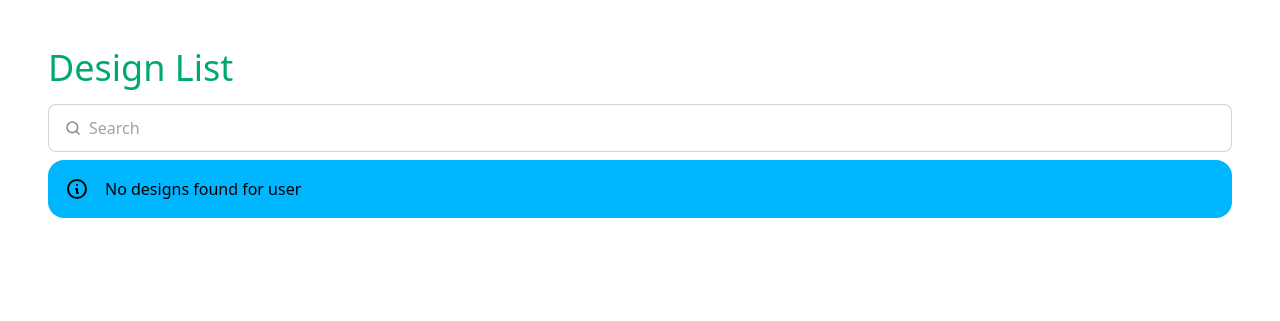
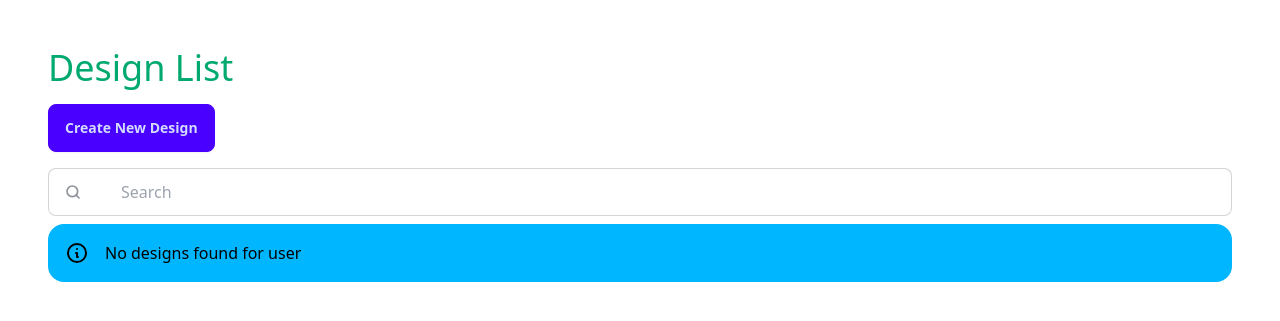
Before and after one commit to seanmahoneyx/ninja, a Django app: page / in a window 1280 px wide. Shown: the top 321 px of the page. Run offline with Django 5.2, Linux system fonts and the light colour scheme; the visitor is signed in with stand-in values (Sample User, id 1); data that the repository does not hold is empty; some libraries are stand-ins or nearby versions.

Commit message:
been working a lot on this, added a modal to create and submit a new design and added an x button to close the modal

```diff
--- a/designs/forms.py
+++ b/designs/forms.py
@@ -1 +1,118 @@
 from django import forms
+from .models import Design
+
+class DesignForm(forms.ModelForm):
+    customer = forms.CharField(
+        widget=forms.TextInput(attrs={
+            'class': 'input input-bordered w-full',
+            'placeholder': 'Customer'
+        })
+    )
+    ident = forms.CharField(
+        widget=forms.TextInput(attrs={
+            'class': 'input input-bordered w-full',
+            'placeholder': 'Ident'
+        })
+    )
+    style = forms.CharField(
+        widget=forms.TextInput(attrs={
+            'class': 'input input-bordered w-full',
+            'placeholder': 'Style'
+        })
+    )
+    length = forms.DecimalField(
+        widget=forms.NumberInput(attrs={
+            'class': 'input input-bordered w-full',
+            'placeholder': 'Length'
+        })
+    )
+    width = forms.DecimalField(
+        widget=forms.NumberInput(attrs={
+            'class': 'input input-bordered w-full',
+            'placeholder': 'Width'
+        })
+    )
+    depth = forms.DecimalField(
+        widget=forms.NumberInput(attrs={
+            'class': 'input input-bordered w-full',
+            'placeholder': 'Depth'
+        })
+    )
+    test = forms.CharField(
+        widget=forms.TextInput(attrs={
+            'class': 'input input-bordered w-full',
+            'placeholder': 'Test'
+        })
+    )
+    flute = forms.CharField(
+        widget=forms.TextInput(attrs={
+            'class': 'input input-bordered w-full',
+            'placeholder': 'Flute'
+        })
+    )
+    paper = forms.CharField(
+        widget=forms.TextInput(attrs={
+            'class': 'input input-bordered w-full',
+            'placeholder': 'Paper'
+        })
+    )
+    samples_required = forms.BooleanField(
+        required=False,
+        widget=forms.CheckboxInput(attrs={
+            'class': 'checkbox'
+        })
+    )
+    num_samples_requested = forms.IntegerField(
+        required=False,
+        widget=forms.NumberInput(attrs={
+            'class': 'input input-bordered w-full',
+            'placeholder': 'Number of Samples Requested'
+        })
+    )
+    ard_required = forms.BooleanField(
+        required=False,
+        widget=forms.CheckboxInput(attrs={
+            'class': 'checkbox'
+        })
+    )
+    pdf_required = forms.BooleanField(
+        required=False,
+        widget=forms.CheckboxInput(attrs={
+            'class': 'checkbox'
+        })
+    )
+    eps_required = forms.BooleanField(
+        required=False,
+        widget=forms.CheckboxInput(attrs={
+            'class': 'checkbox'
+        })
+    )
+    dxf_required = forms.BooleanField(
+        required=False,
+        widget=forms.CheckboxInput(attrs={
+            'class': 'checkbox'
+        })
+    )
+    cape_required = forms.BooleanField(
+        required=False,
+        widget=forms.CheckboxInput(attrs={
+            'class': 'checkbox'
+        })
+    )
+    notes = forms.CharField(
+        required=False,
+        widget=forms.Textarea(attrs={
+            'class': 'textarea textarea-bordered w-full',
+            'placeholder': 'Notes'
+        })
+    )
+
+
+    class Meta:
+        model = Design
+        fields = (
+        'customer','ident','style','length','width','depth',
+        'test','flute','paper','samples_required','num_samples_requested',
+        'ard_required','pdf_required','eps_required','dxf_required',
+        'cape_required','notes',
+                )
--- a/designs/templates/base.html
+++ b/designs/templates/base.html
@@ -17,5 +17,8 @@
         {% endblock %}
     </div>
 
+    {% block script %}
+    {% endblock %}
+
 </body>
 </html>
--- a/designs/templates/designs.html
+++ b/designs/templates/designs.html
@@ -4,6 +4,10 @@
 
 <div>
     <h1 class="text-4xl text-success mb-4">Design List</h1>
+    <button class="btn btn-primary mb-4" onclick="design_modal.showModal()">
+        Create New Design
+    </button>
+    {% include 'partials/add-design-modal.html' %}
 
     <label class="input input-bordered flex items-center gap-2 mb-2">
         <svg class="h-[1em] opacity-50" xmlns="http://www.w3.org/2000/svg" viewBox="0 0 24 24">
@@ -18,14 +22,18 @@
         <path d="m21 21-4.3-4.3"></path>
         </g>
         </svg>
+        {% include 'partials/spinner.html' %}
         <input
             type="search"
             class="grow"
             required placeholder="Search"
             name="search"
             hx-get="{% url 'search' %}"
-            hx-trigger="keyup delay:0.3s"
+            hx-trigger="keyup delay:500ms"
             hx-target="#designs-list"
+            hx-indicator="#spinner"
+            hx-on::before-request="document.getElementById('designs-list').style.opacity=0.4"
+            hx-on::after-request="document.getElementById('designs-list').style.opacity=1.0"
             />
     </label>
 
@@ -34,3 +42,17 @@
 </div>
 
 {% endblock %}
+
+{% block script %}
+<script>document.addEventListener('DOMContentLoaded', () => {
+        const dialog = document.getElementById('design_modal');
+        const closeBtn = document.getElementById('close-design-modal');
+
+        if (dialog && closeBtn) {
+            closeBtn.addEventListener('click', () => {
+                dialog.close();
+            });
+        }
+    });
+</script>
+{% endblock %}
--- /dev/null
+++ b/designs/templates/partials/add-design-modal.html
@@ -0,0 +1,37 @@
+<dialog id="design_modal" class="modal">
+    <div class="modal-box">
+        <button type="button" id="close-design-modal" class="btn btn-sm btn-circle btn-ghost absolute right-2 top-2">✕</button>
+
+        <h3 class="font-bold text-lg mb-4">Add New Design</h3>
+
+
+        <form method="post" class="mb-4">
+
+            {% csrf_token %}
+
+            {% for field in form %}
+                <div class="form-control w-full mb-4">
+                    <label class="label {% if field.field.widget.input_type == 'checkbox' %}cursor-pointer{% endif %}">
+                    {% if field.field.widget.input_type == 'checkbox' %}
+                        <span class="label-text">{{ field.label }}</span>
+                        {{ field }}
+                    {% else %}
+                        <span class="label-text">{{ field.label }}</span>
+                    </label>
+                    {{ field }}
+                    {% endif %}
+
+                    {% if field.errors %}
+                    <label class="label text-error">
+                        {{ field.errors }}
+                    </label>
+                    {% endif %}
+                </div>
+            {% endfor %}
+
+            <div class="mt-4">
+                <button type="submit" class="btn btn-primary">Create Design</button>
+            </div>
+        </form>
+    </div>
+</dialog>
--- /dev/null
+++ b/designs/templates/partials/spinner.html
@@ -0,0 +1,2 @@
+<span class="loading loading-spinner text-success htmx-indicator"
+id="spinner"></span>
--- a/designs/views.py
+++ b/designs/views.py
@@ -3,15 +3,22 @@ from django.contrib.auth.decorators import login_required
 from django.db.models import Q
 from .models import Design
 
+from designs.forms import DesignForm
+
 @login_required
 def index(request):
     designs = Design.objects.all().order_by('-design_num')
-    context = {'designs': designs}
+    context = {'designs': designs,
+               'form': DesignForm()
+               }
     return render(request, 'designs.html', context)
 
 
 @login_required
 def search_designs(request):
+    # for testing spinner and opacity changes on searches
+    # import time
+    # time.sleep(1)
     query = request.GET.get('search', '')
 
     designs = Design.objects.filter(
--- a/users/models.py
+++ b/users/models.py
@@ -4,27 +4,30 @@ from django.contrib.auth.models import AbstractBaseUser, BaseUserManager, Permis
 from django.db import models
 from django.utils import timezone
 
+class UserManager(BaseUserManager):
+    def create_user(self, username, email=None, password=None, **extra_fields):
+        if not username:
+            raise ValueError("The Username field is required")
 
-# class CustomUserManager(BaseUserManager):
-#     def create_user(self, email, password=None, **extra_fields):
-#         if not email:
-#             raise ValueError("Users must have an email address")
+        email = self.normalize_email(email) if email else None
+        user = self.model(username=username, email=email, **extra_fields)
+        user.set_password(password)
+        user.save(using=self._db)
+        return user
 
-#         email = self.normalize_email(email)
-#         user = self.model(email=email, **extra_fields)
-#         user.set_password(password)
-#         user.save(using=self._db)
-#         return user
+    def create_superuser(self, username, email=None, password=None, **extra_fields):
+        extra_fields.setdefault('is_staff', True)
+        extra_fields.setdefault('is_superuser', True)
 
-#     def create_superuser(self, email, password=None, **extra_fields):
-#         extra_fields.setdefault('is_staff', True)
-#         extra_fields.setdefault('is_superuser', True)
+        if extra_fields.get('is_staff') is not True:
+            raise ValueError("Superuser must have is_staff=True.")
+        if extra_fields.get('is_superuser') is not True:
+            raise ValueError("Superuser must have is_superuser=True.")
 
-#         return self.create_user(email, password, **extra_fields)
-
+        return self.create_user(username, email, password, **extra_fields)
 
 class CustomUser(AbstractBaseUser, PermissionsMixin):
-    email = models.EmailField(unique=True)
+    email = models.EmailField(unique=True, null=True, blank=True)
     username = models.CharField(max_length=150, unique=True)
     first_name = models.CharField(max_length=30, blank=True)
     last_name = models.CharField(max_length=30, blank=True)
@@ -32,10 +35,58 @@ class CustomUser(AbstractBaseUser, PermissionsMixin):
     is_staff = models.BooleanField(default=False)
     date_joined = models.DateTimeField(default=timezone.now)
 
-    # objects = CustomUserManager()
+    objects = UserManager()
 
     USERNAME_FIELD = 'username'
-    # REQUIRED_FIELDS = []
+    REQUIRED_FIELDS = ['email']  # Still needed for createsuperuser
 
     def __str__(self):
         return self.username
+
+
+
+
+# # accounts/models.py
+
+# from django.contrib.auth.models import AbstractBaseUser, DefaultUserManager, PermissionsMixin
+# from django.db import models
+# from django.utils import timezone
+
+
+# # class CustomUserManager(BaseUserManager):
+# #     def create_user(self, email, password=None, **extra_fields):
+# #         if not email:
+# #             raise ValueError("Users must have an email address")
+
+# #         email = self.normalize_email(email)
+# #         user = self.model(email=email, **extra_fields)
+# #         user.set_password(password)
+# #         user.save(using=self._db)
+# #         return user
+
+# #     def create_superuser(self, email, password=None, **extra_fields):
+# #         extra_fields.setdefault('is_staff', True)
+# #         extra_fields.setdefault('is_superuser', True)
+
+# #         return self.create_user(email, password, **extra_fields)
+
+# class UserManager(DefaultUserManager):
+#     def get_by_natural_key(self, username):
+#         return self.get(**{self.model.USERNAME_FIELD: username})
+
+# class CustomUser(AbstractBaseUser, PermissionsMixin):
+#     email = models.EmailField(unique=True)
+#     username = models.CharField(max_length=150, unique=True)
+#     first_name = models.CharField(max_length=30, blank=True)
+#     last_name = models.CharField(max_length=30, blank=True)
+#     is_active = models.BooleanField(default=True)
+#     is_staff = models.BooleanField(default=False)
+#     date_joined = models.DateTimeField(default=timezone.now)
+
+#     # objects = CustomUserManager()
+
+#     USERNAME_FIELD = 'username'
+#     # REQUIRED_FIELDS = []
+
+#     def __str__(self):
+#         return self.username
```
Also changed, not shown: users/migrations/0003_alter_customuser_email.py (added).
